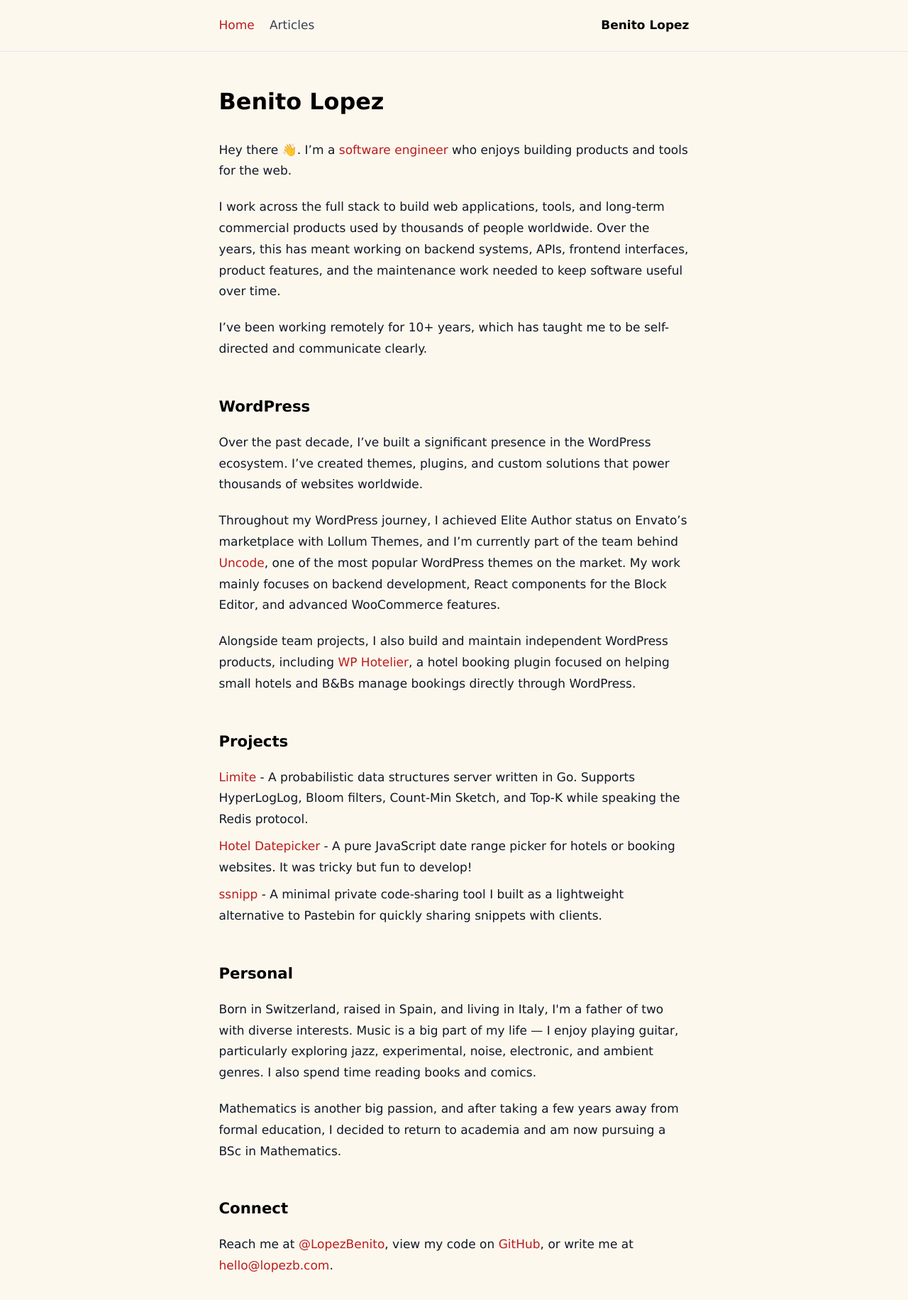
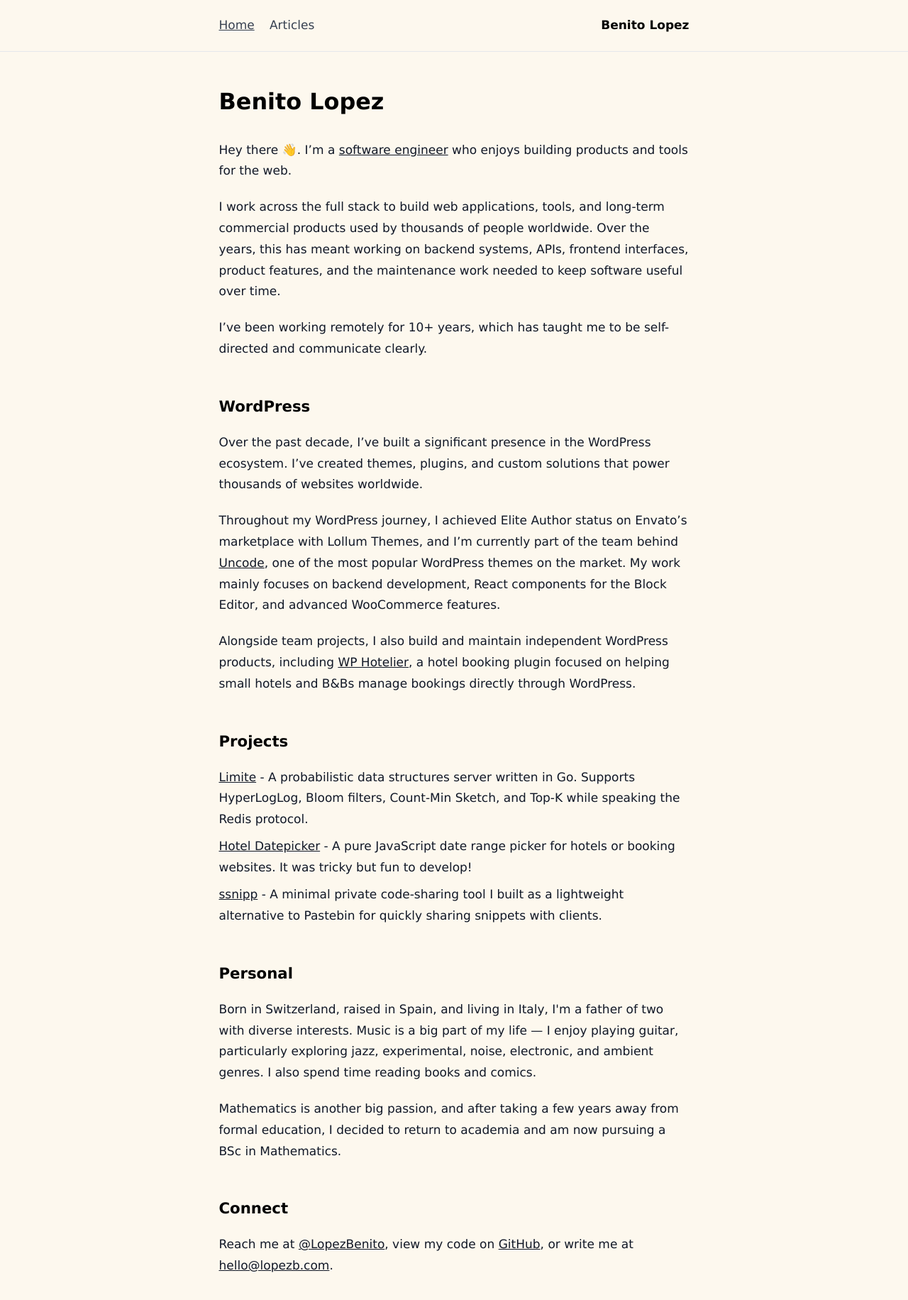
Before and after one commit to benitolopez/lopezb.com, a Next.js app: page / in a window 1280 px wide. Shown: the top 1832 px of the page at 71% size. Built offline with nearby package versions, Linux system fonts and the light colour scheme.

Commit message:
Change link color

```diff
--- a/app/(default-layout)/articles/(posts)/on-writing/page.mdx
+++ b/app/(default-layout)/articles/(posts)/on-writing/page.mdx
@@ -38,7 +38,7 @@
 
 I've therefore decided to put more energy into this blog. Writing posts and publishing them raises the bar a bit higher and gives me an online presence that doesn't depend on social media.
 
-The problem is, I have so many passions and habits, and very little time for all of them. So I need to find a balance. Writing is good, keeping up a blog is fine, but I can't spend days on a single post like I did, for instance, with the article on <Link className="text-red-700 hover:underline" href="/articles/how-to-create-a-static-blog-with-nextjs-and-markdown">Next.js</Link>. I just can't afford that if I want to keep feeding my other passions. At least not always.
+The problem is, I have so many passions and habits, and very little time for all of them. So I need to find a balance. Writing is good, keeping up a blog is fine, but I can't spend days on a single post like I did, for instance, with the article on <Link className="text-gray-900 underline" href="/articles/how-to-create-a-static-blog-with-nextjs-and-markdown">Next.js</Link>. I just can't afford that if I want to keep feeding my other passions. At least not always.
 
 I think the best solution is to write posts that are as spontaneous as possible. Better to cut down on friction as much as I can, even at the cost of a certain level of quality, and be able to finish a post in 15–60 minutes. That way, I can be more present, communicate more often, and experience the blog more lightly.
 
--- a/app/(default-layout)/page.tsx
+++ b/app/(default-layout)/page.tsx
@@ -12,7 +12,7 @@
           Hey there 👋. I’m a{" "}
           <a
             href="https://github.com/benitolopez"
-            className="text-red-700 hover:underline"
+            className="text-gray-900 underline"
           >
             software engineer
           </a>{" "}
@@ -48,7 +48,7 @@
           team behind{" "}
           <a
             href="https://undsgn.com/uncode/"
-            className="text-red-700 hover:underline"
+            className="text-gray-900 underline"
           >
             Uncode
           </a>
@@ -60,10 +60,7 @@
         <p className="leading-7 text-gray-900 mb-5">
           Alongside team projects, I also build and maintain independent
           WordPress products, including{" "}
-          <a
-            href="https://wphotelier.com/"
-            className="text-red-700 hover:underline"
-          >
+          <a href="https://wphotelier.com/" className="text-gray-900 underline">
             WP Hotelier
           </a>
           , a hotel booking plugin focused on helping small hotels and B&Bs
@@ -78,7 +75,7 @@
           <li className="mb-2">
             <a
               href="https://github.com/benitolopez/limite"
-              className="text-red-700 hover:underline"
+              className="text-gray-900 underline"
             >
               Limite
             </a>{" "}
@@ -89,7 +86,7 @@
           <li className="mb-2">
             <a
               href="https://hoteldatepicker.org/"
-              className="text-red-700 hover:underline"
+              className="text-gray-900 underline"
             >
               Hotel Datepicker
             </a>{" "}
@@ -97,10 +94,7 @@
             websites. It was tricky but fun to develop!
           </li>
           <li className="mb-2">
-            <a
-              href="https://ssnipp.com/"
-              className="text-red-700 hover:underline"
-            >
+            <a href="https://ssnipp.com/" className="text-gray-900 underline">
               ssnipp
             </a>{" "}
             - A minimal private code-sharing tool I built as a lightweight
@@ -134,22 +128,19 @@
           Reach me at{" "}
           <a
             href="https://twitter.com/LopezBenito"
-            className="text-red-700 hover:underline"
+            className="text-gray-900 underline"
           >
             @LopezBenito
           </a>
           , view my code on{" "}
           <a
             href="https://github.com/benitolopez"
-            className="text-red-700 hover:underline"
+            className="text-gray-900 underline"
           >
             GitHub
           </a>
           , or write me at{" "}
-          <a
-            href="mailto:hello@lopezb.com"
-            className="text-red-700 hover:underline"
-          >
+          <a href="mailto:hello@lopezb.com" className="text-gray-900 underline">
             hello@lopezb.com
           </a>
           .
--- a/components/nav/navigation-link.tsx
+++ b/components/nav/navigation-link.tsx
@@ -21,7 +21,7 @@
       key={props.id}
       href={props.href}
       className={`mr-5 flex items-center space-x-3 rounded-md py-1.5 ${
-        isActive ? "text-red-700" : "text-gray-700 hover:text-black"
+        isActive ? "text-gray-700 underline" : "text-gray-700 hover:text-black"
       }`}
     >
       <span>{props.name}</span>
--- a/mdx-components.tsx
+++ b/mdx-components.tsx
@@ -61,7 +61,7 @@
       <pre className="text-[13px] border my-8 p-5 rounded-md">{children}</pre>
     ),
     a: ({ children, ...props }) => (
-      <a className="text-red-700 hover:underline" {...props}>
+      <a className="text-gray-900 underline" {...props}>
         {children}
       </a>
     ),
```
